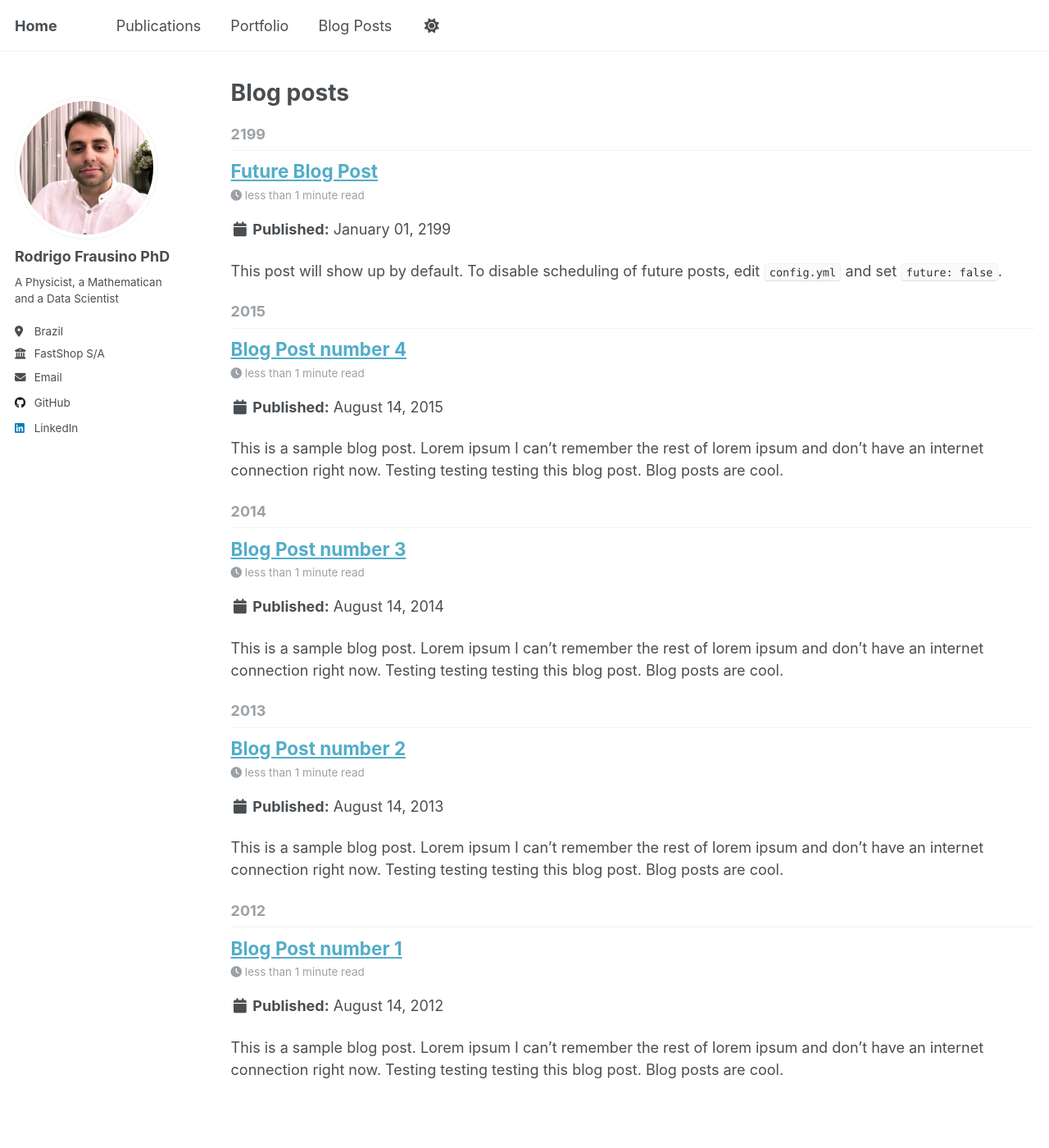
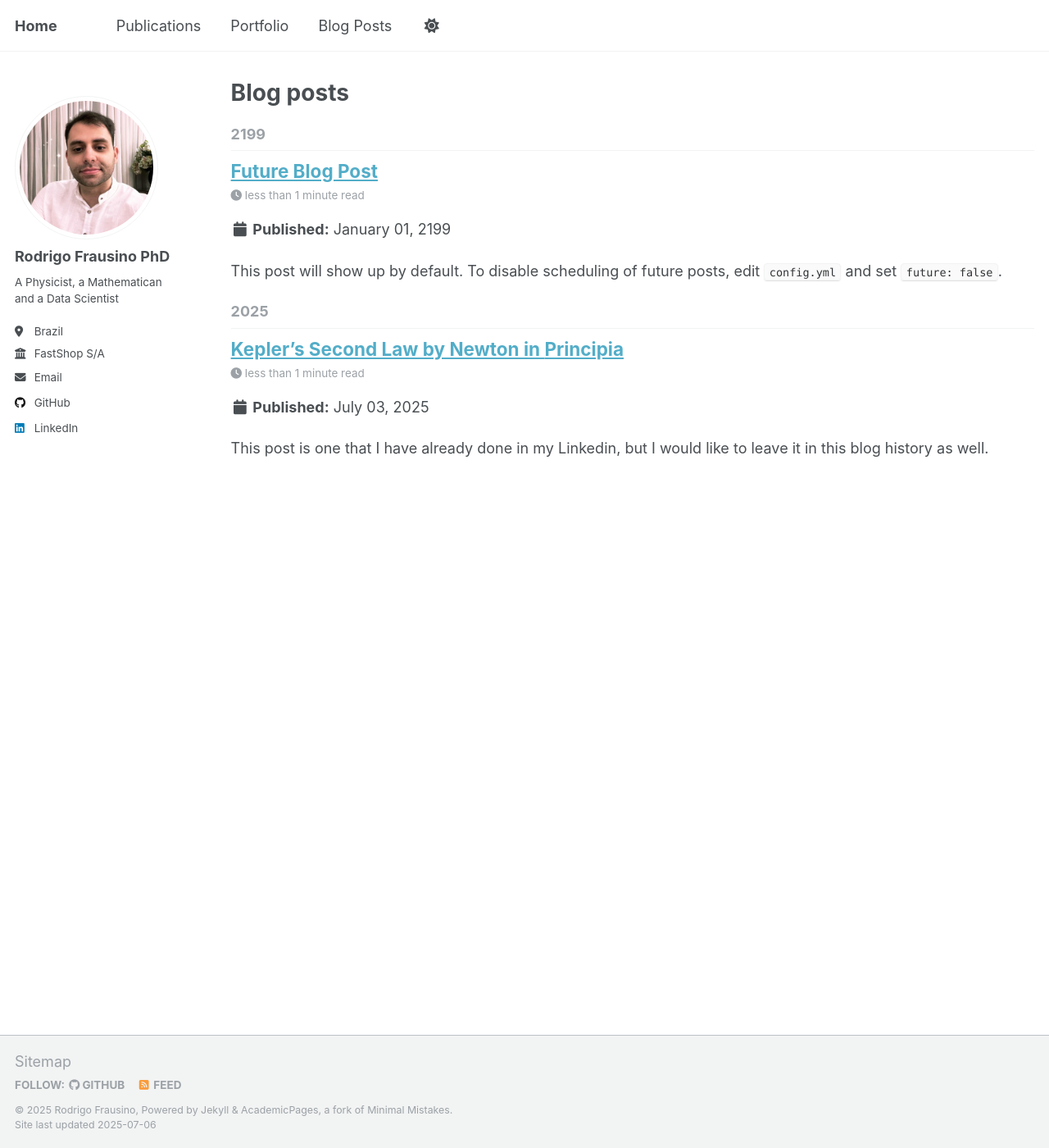
Before and after one commit to rodrigo-frausino/rodrigo-frausino.github.io, a Jekyll site: the page built from _pages/year-archive.html, in a window 1280 px wide and 1400 px high. Shown: the whole window at 82% size. Built offline with Jekyll 4.4.1, drawn with Linux system fonts in a browser that asks for light colours.

Commit message:
First Blog post

```diff
--- a/_posts/2012-08-14-blog-post-1.md
+++ /dev/null
@@ -1,20 +0,0 @@
----
-title: 'Blog Post number 1'
-date: 2012-08-14
-permalink: /posts/2012/08/blog-post-1/
-tags:
-  - cool posts
-  - category1
-  - category2
----
-
-This is a sample blog post. Lorem ipsum I can't remember the rest of lorem ipsum and don't have an internet connection right now. Testing testing testing this blog post. Blog posts are cool.
-
-Headings are cool
-======
-
-You can have many headings
-======
-
-Aren't headings cool?
-------
--- a/_posts/2013-08-14-blog-post-2.md
+++ /dev/null
@@ -1,20 +0,0 @@
----
-title: 'Blog Post number 2'
-date: 2013-08-14
-permalink: /posts/2013/08/blog-post-2/
-tags:
-  - cool posts
-  - category1
-  - category2
----
-
-This is a sample blog post. Lorem ipsum I can't remember the rest of lorem ipsum and don't have an internet connection right now. Testing testing testing this blog post. Blog posts are cool.
-
-Headings are cool
-======
-
-You can have many headings
-======
-
-Aren't headings cool?
-------
--- a/_posts/2014-08-14-blog-post-3.md
+++ /dev/null
@@ -1,20 +0,0 @@
----
-title: 'Blog Post number 3'
-date: 2014-08-14
-permalink: /posts/2014/08/blog-post-3/
-tags:
-  - cool posts
-  - category1
-  - category2
----
-
-This is a sample blog post. Lorem ipsum I can't remember the rest of lorem ipsum and don't have an internet connection right now. Testing testing testing this blog post. Blog posts are cool.
-
-Headings are cool
-======
-
-You can have many headings
-======
-
-Aren't headings cool?
-------
--- /dev/null
+++ b/_posts/2025-07-03-kepler_newton_principia.md
@@ -0,0 +1,15 @@
+---
+title: "Kepler's Second Law by Newton in __Principia__"
+date: 2025-07-03
+permalink: /posts/2025/07/kepler_newton_principia/
+tags:
+  - newton
+  - principia
+  - physics
+  - kepler's second law
+---
+
+This post is one that I have already done in my Linkedin, but I would like to leave it in this blog history as well.
+
+While going through some of my old notes, I came across material on a geometric proof of Kepler's Second Law of planetary motion, inspired by Isaac Newton’s approach. Since I was looking for an alternative to LaTeX and wanted to try Typst, I thought—why not turn my writing into a PDF?
+This proof is primarily based on a book by Spivak, which itself follows Newton’s proof in the Principia. References can be found within the PDF.
```
Also changed, not shown: _portfolio/car_fleet_time_series.md (+1 -1 lines), _posts/2015-08-14-blog-post-4.md (deleted, +0 -20 lines), _publications/phd_thesis.md (+1 -1 lines), 1 other file.
